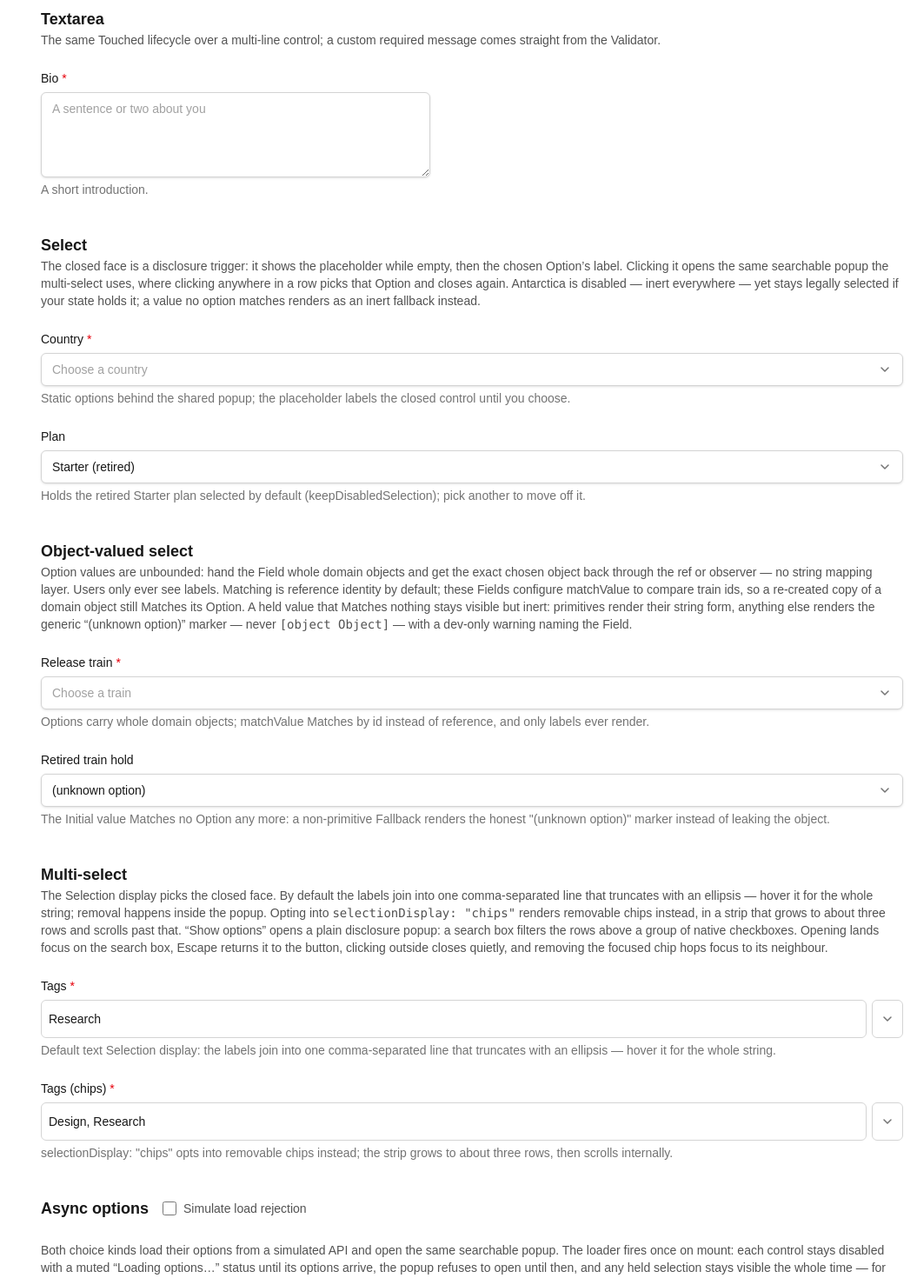
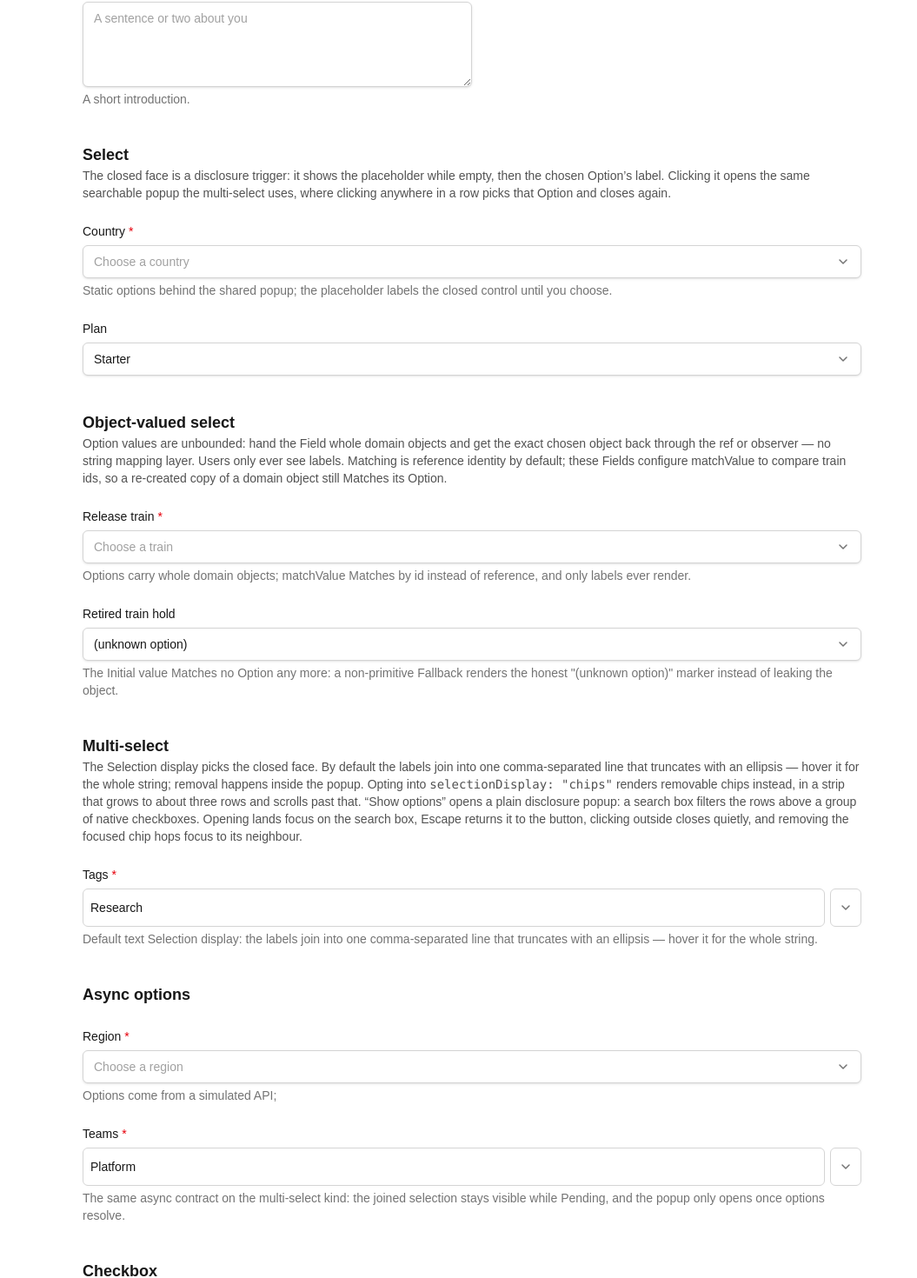
Before and after one commit to ShimaVaghei/nextjs-toolkit, a Next.js app: page /field in a window 1280 px wide. Shown: the part 906-2376 px from the top of the page at 87% size, without its empty margins (225-1280 px from the left). Built offline with nearby package versions, Linux system fonts and the light colour scheme.

Commit message:
Improve demo

```diff
--- a/app/field/page.tsx
+++ b/app/field/page.tsx
@@ -31,14 +31,12 @@ const emailConfig: FieldInputConfig = {
   inputType: "text",
   label: "Email",
   placeholder: "jane@example.com",
-  hint: "Format checking is the declarative email rule — no hand-written regex.",
   validator: { required: true, email: true },
 };
 
 const passwordConfig: FieldInputConfig = {
   inputType: "password",
   label: "Password",
-  hint: "Never shared.",
   validator: { minLength: 8 },
 };
 
@@ -56,7 +54,6 @@ const bioConfig: FieldTextareaConfig = {
 const ageConfig: FieldInputConfig = {
   inputType: "number",
   label: "Age",
-  hint: "Whole years; empty or unparseable counts as not filled in.",
   validator: { min: { value: 0, message: "Age cannot be negative." }, max: 120 },
 };
 
@@ -100,28 +97,12 @@ const tagsConfig: FieldMultiSelectConfig<string> = {
   ],
 };
 
-const tagChipsConfig: FieldMultiSelectConfig<string> = {
-  label: "Tags (chips)",
-  placeholder: "Pick some tags",
-  hint: 'selectionDisplay: "chips" opts into removable chips instead; the strip grows to about three rows, then scrolls internally.',
-  initialValue: ["research", "design"],
-  validator: { required: { value: true, message: "Pick at least one tag." } },
-  options: [
-    { label: "Design", value: "design" },
-    { label: "Research", value: "research" },
-    { label: "Engineering", value: "engineering" },
-    { label: "Documentation", value: "docs" },
-    { label: "Accessibility", value: "a11y" },
-  ],
-};
-
 const legacyPlanConfig: FieldSelectConfig<string> = {
   label: "Plan",
-  hint: "Holds the retired Starter plan selected by default (keepDisabledSelection); pick another to move off it.",
   initialValue: "starter",
   placeholder: "Choose a plan",
   options: [
-    { label: "Starter (retired)", value: "starter", disabled: true },
+    { label: "Starter", value: "starter" },
     { label: "Growth", value: "growth" },
     { label: "Scale", value: "scale" },
   ],
@@ -169,8 +150,6 @@ const REF_BUTTON_CLASS =
   "dark:border-neutral-700 dark:bg-neutral-900 dark:text-neutral-300 dark:hover:bg-neutral-800";
 
 export default function FieldDemoPage() {
-  const [simulateRejection, setSimulateRejection] = useState(false);
-
   // Kept out of render state so mounted loaders are never re-fired by a
   // toggle; each attempt reads the ref when it settles, and Retry always sees
   // the latest position. One shared flag drives both async demo Fields.
@@ -182,11 +161,6 @@ export default function FieldDemoPage() {
   const [readValue, setReadValue] = useState("(never read)");
 
   const readNickname = () => setReadValue(String(nicknameRef.current?.getValue()));
-
-  const toggleSimulateRejection = (checked: boolean) => {
-    loadRejectionRef.current = checked;
-    setSimulateRejection(checked);
-  };
 
   // One simulated API shape behind both async demo Fields; each call gets its
   // own loader closure, and the shared flag is read only when a load settles.
@@ -208,7 +182,7 @@ export default function FieldDemoPage() {
 
   const regionConfig: FieldSelectConfig<string> = {
     label: "Region",
-    hint: "Options come from a simulated API; flip the toggle, then hit Retry to walk the failure path.",
+    hint: "Options come from a simulated API;",
     validator: { required: { value: true, message: "Choose a region." } },
     placeholder: "Choose a region",
     options: simulateOptionLoad(800, "Simulated region load rejection.", [
@@ -223,7 +197,6 @@ export default function FieldDemoPage() {
   const teamsConfig: FieldMultiSelectConfig<string> = {
     label: "Teams",
     hint: "The same async contract on the multi-select kind: the joined selection stays visible while Pending, and the popup only opens once options resolve.",
-    className: "max-w-md",
     initialValue: ["platform"],
     validator: { required: { value: true, message: "Pick at least one team." } },
     options: simulateOptionLoad(1100, "Simulated teams load rejection.", [
@@ -236,7 +209,7 @@ export default function FieldDemoPage() {
   };
 
   return (
-    <div className="space-y-10">
+    <div className="space-y-10 max-w-4xl mx-auto">
       <header>
         <h1 className="text-xl font-semibold text-neutral-900 dark:text-neutral-100">
           Field demo
@@ -245,9 +218,6 @@ export default function FieldDemoPage() {
 
       <section className="space-y-6">
         <div>
-          <h2 className="text-lg font-semibold text-neutral-900 dark:text-neutral-100">
-            Uncontrolled
-          </h2>
           <p className="text-sm text-neutral-600 dark:text-neutral-400">
             A fully working field with no change callback at all: the config
             carries no state wiring, edits live inside the Field, and the
@@ -258,7 +228,6 @@ export default function FieldDemoPage() {
         <InputField
           config={{
             label: "Nickname",
-            hint: "No onValueChange anywhere; the Initial value seeds once at mount.",
             initialValue: "Ace",
             validator: { required: true },
           }}
@@ -330,9 +299,6 @@ export default function FieldDemoPage() {
             while empty, then the chosen Option&rsquo;s label. Clicking it
             opens the same searchable popup the multi-select uses, where
             clicking anywhere in a row picks that Option and closes again.
-            Antarctica is disabled — inert everywhere — yet stays legally
-            selected if your state holds it; a value no option matches
-            renders as an inert fallback instead.
           </p>
         </div>
         <SelectField config={countryConfig} />
@@ -350,12 +316,7 @@ export default function FieldDemoPage() {
             no string mapping layer. Users only ever see labels. Matching is
             reference identity by default; these Fields configure
             matchValue to compare train ids, so a re-created copy of a
-            domain object still Matches its Option. A held value that
-            Matches nothing stays visible but inert: primitives render their
-            string form, anything else renders the generic &ldquo;(unknown
-            option)&rdquo; marker — never{" "}
-            <code className="font-mono">[object Object]</code> — with a
-            dev-only warning naming the Field.
+            domain object still Matches its Option.
           </p>
         </div>
         <SelectField config={trainConfig} />
@@ -382,7 +343,6 @@ export default function FieldDemoPage() {
           </p>
         </div>
         <MultiSelectField config={tagsConfig} />
-        <MultiSelectField config={tagChipsConfig} />
       </section>
 
       <section className="space-y-6">
@@ -390,29 +350,7 @@ export default function FieldDemoPage() {
           <h2 className="text-lg font-semibold text-neutral-900 dark:text-neutral-100">
             Async options
           </h2>
-          <label className="flex cursor-pointer items-center gap-2 text-sm text-neutral-600 dark:text-neutral-400">
-            <input
-              type="checkbox"
-              checked={simulateRejection}
-              onChange={(event) =>
-                toggleSimulateRejection(event.target.checked)
-              }
-              className="h-4 w-4 accent-neutral-900 dark:accent-neutral-100"
-            />
-            Simulate load rejection
-          </label>
         </div>
-        <p className="text-sm text-neutral-600 dark:text-neutral-400">
-          Both choice kinds load their options from a simulated API and open
-          the same searchable popup. The loader fires once on mount: each
-          control stays disabled with a muted &ldquo;Loading
-          options…&rdquo; status until its options arrive, the popup refuses
-          to open until then, and any held selection stays visible the whole
-          time — for the multi-select as its joined selection. Turn on the
-          simulation, then
-          hit Retry to see the rejection; turn it off and hit Retry to
-          recover.
-        </p>
         <SelectField config={regionConfig} />
         <MultiSelectField config={teamsConfig} />
       </section>
```
